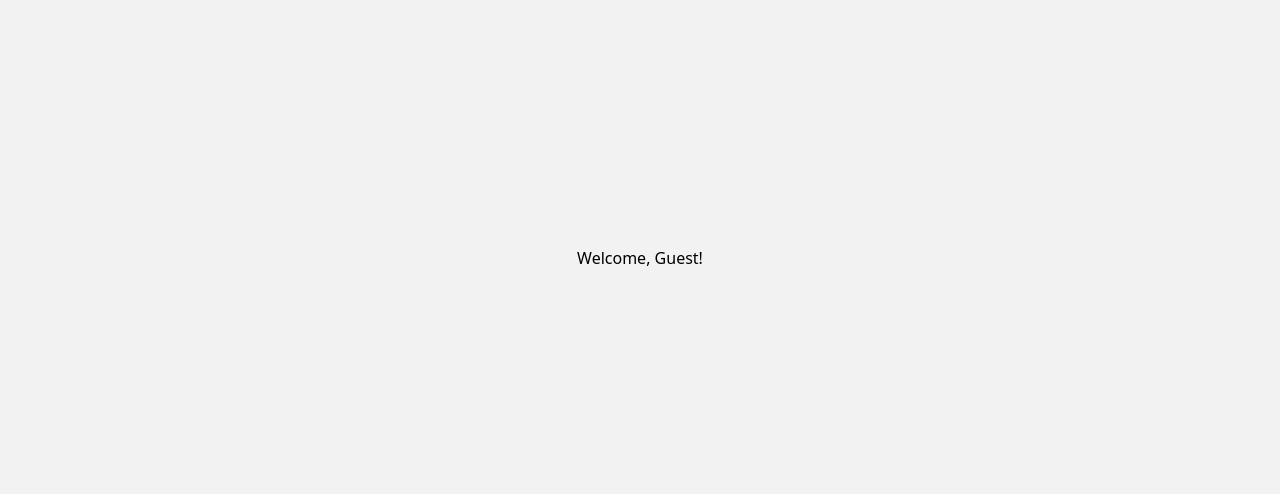
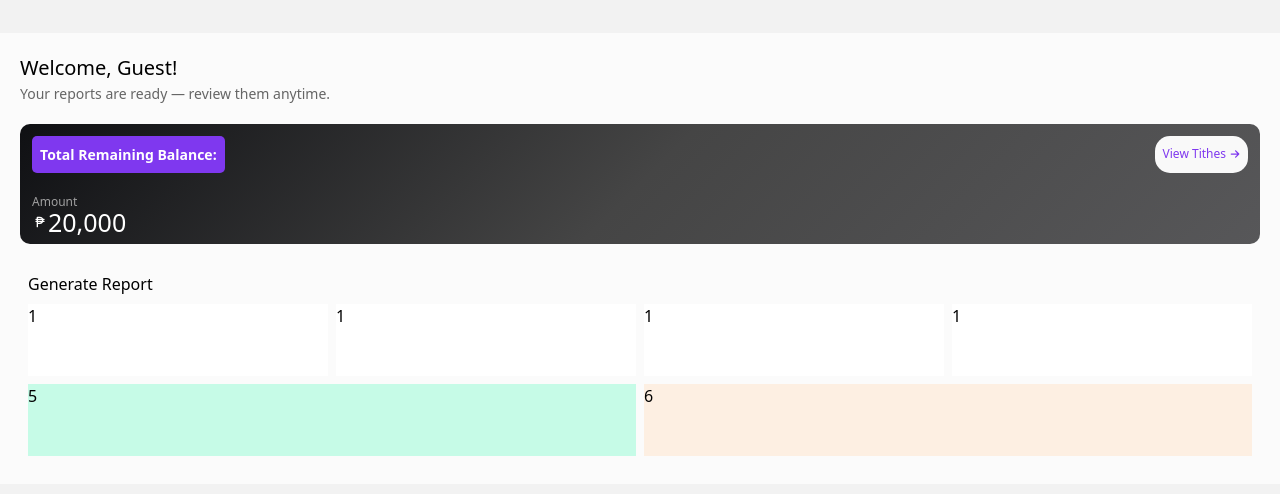
Before and after one commit to adriananicete/JOSCM-TITHES, a React (Vite) app: page /home in a window 1280 px wide. Shown: the part 142-636 px from the top of the page. Built offline with nearby package versions, Linux system fonts and the light colour scheme.

Commit message:
feat: adding home

```diff
--- a/src/components/Home.jsx
+++ b/src/components/Home.jsx
@@ -1,19 +1,61 @@
 import { useContext } from "react";
 import { UserContext } from "../context/UserContext";
+import { TbCurrencyPeso } from "react-icons/tb";
+import { FaArrowRight } from "react-icons/fa6";
 
 function Home() {
-    const {user} = useContext(UserContext)
+  const { user } = useContext(UserContext);
 
   function capitalLetter(user) {
     const firstLetter = user.charAt(0).toUpperCase();
     const otherLetters = user.slice(1).toLowerCase();
-        const formatName = firstLetter + otherLetters
-        return formatName
+    const formatName = firstLetter + otherLetters;
+    return formatName;
   }
 
   return (
-        <div>
-            <h1>Welcome, {capitalLetter( user || 'guest')}! </h1>
+    <div className="w-[100%] bg-[#fbfbfb] p-5 flex flex-col justify-center items-center gap-5">
+      <div className="w-full">
+        <h1 className="text-[20px] font-[500]">
+        Welcome, {capitalLetter(user || "guest")}!{" "}
+      </h1>
+      <p className="text-[#656565] text-[14px]">
+        Your reports are ready — review them anytime.
+      </p>
+      </div>
+
+      <div className="bg-[linear-gradient(135deg,#0f1013,#454545,#575759)] w-[100%] h-[120px] flex flex-col justify-center items-center p-3 rounded-[10px]">
+        <div className="w-[100%] flex justify-between items-center">
+          <div className="w-[auto] h-[100%] bg-[#7f38ef] rounded-[5px] p-2">
+            <p className="text-[14px] text-[white] font-[600]">
+              Total Remaining Balance:
+            </p>
+          </div>
+          <div className="w-[auto] h-[100%] bg-[#f9f9f9] p-2 flex justify-center items-center gap-1 rounded-[15px]">
+            <p className="text-[12px] text-[#7f38ef] font-[500]">View Tithes</p>
+            <FaArrowRight size={10} className="text-[#7f38ef]" />
+          </div>
+        </div>
+        <div className="flex-[1] w-[100%] col-span-2 flex flex-col items-start justify-end leading-[20px]">
+          <p className="text-[12px] text-[#a0a0a0]">Amount</p>
+          <div className="flex justify-start items-center text-white">
+            <TbCurrencyPeso /> <p className="text-[25px] font-[500]">20,000</p>
+          </div>
+        </div>
+      </div>
+
+      <div className="w-full h-[200px] flex flex-col p-2">
+        <p className="text-[16px] font-[500] mb-2">Generate Report</p>
+
+        <div className="grid grid-cols-4 grid-rows-2 gap-2 flex-1 items-stretch">
+          <div className="bg-[#ffffff]">1</div>
+          <div className="bg-[#ffffff]">1</div>
+          <div className="bg-[#ffffff]">1</div>
+          <div className="bg-[#ffffff]">1</div>
+          <div className="col-span-2 bg-[#c6fbe7]">5</div>
+          <div className="col-span-2 bg-[#fdefe2]">6</div>
+        </div>
+      </div>
     </div>
   );
 }
--- a/src/components/Login.jsx
+++ b/src/components/Login.jsx
@@ -57,7 +57,7 @@ function Login() {
         <div className="w-[100%] bg-(--base-color) flex justify-start items-center gap-2 px-3 py-2">
           <FiUser />
           <input
-            className=""
+            className="outline-none"
             type="text"
             placeholder="Name"
             autoComplete="on"
@@ -69,6 +69,7 @@ function Login() {
         <div className="w-[100%] bg-(--base-color) flex justify-start items-center gap-2 px-3 py-2">
           <TbLockPassword />
           <input
+            className="outline-none"
             type="password"
             placeholder="Password"
             autoComplete="on"
@@ -79,9 +80,9 @@ function Login() {
 
         {message && <p className="text-[red] text-[12px]">{message}</p>}
 
-        <div className="w-[100%] flex flex-col justify-center items-center mt-5">
+        <div className="w-[100%] flex flex-col justify-center items-center mt-5 gap-2">
           <button
-            className="w-[100%] bg-[#316b79] text-white px-3 py-1 rounded-[5px]"
+            className="w-[100%] bg-[#316b79] text-white px-3 py-2 rounded-[5px]"
             type="submit"
           >
             Login
```
Lines whose indentation alone changed are shown as unchanged.
